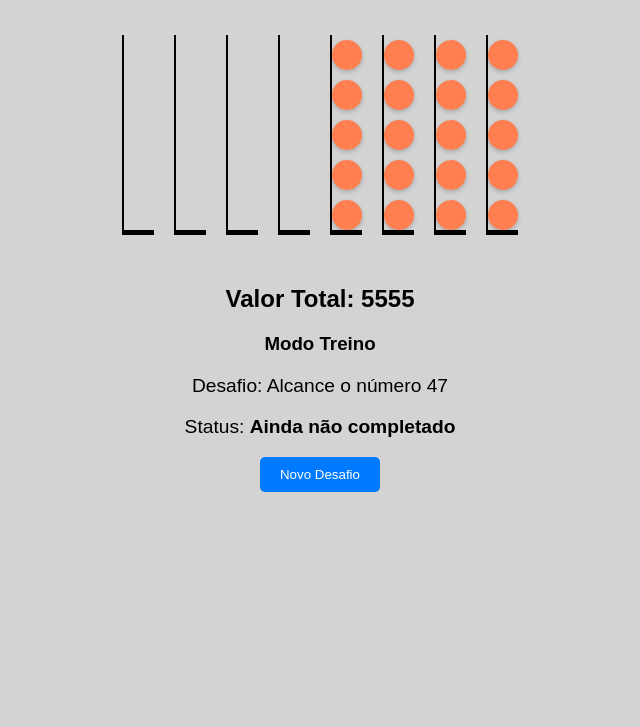
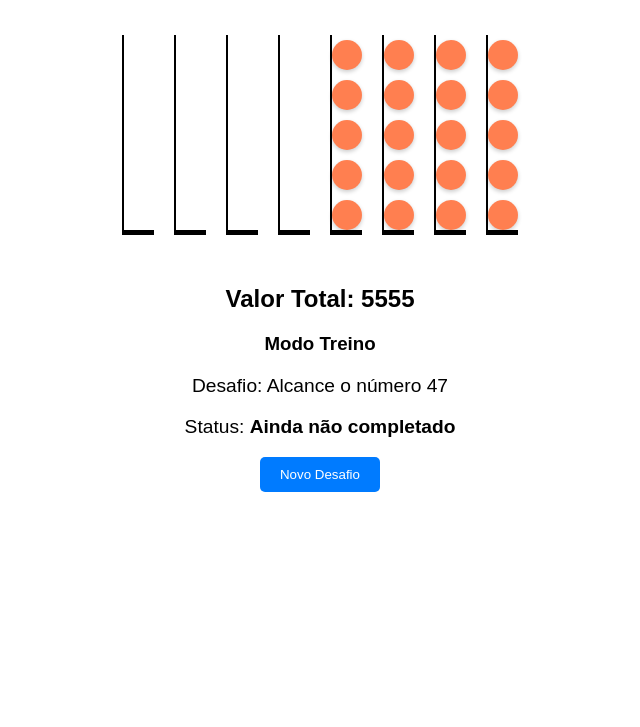
Before and after one commit to adriel-loopes/Abaco, a plain HTML site: page index.html in a window 1280 px wide. Shown: the part 73-800 px from the top of the page, without its empty margins (320-960 px from the left). Drawn offline with Linux system fonts and the light colour scheme.

Commit message:
Update style.css

```diff
--- a/style.css
+++ b/style.css
@@ -1,7 +1,7 @@
 body {
     font-family: Arial, sans-serif;
     text-align: center;
-    background-color: rgb(211, 211, 211);
+    background-color: #fff;
   }
 
   h1 {
```
